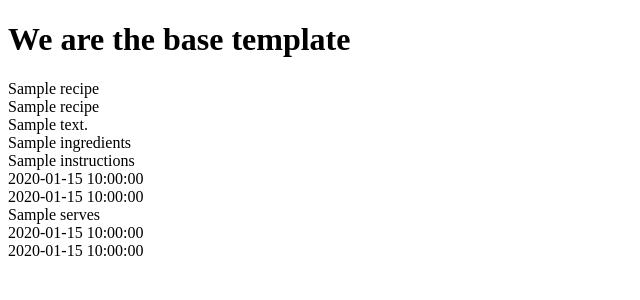
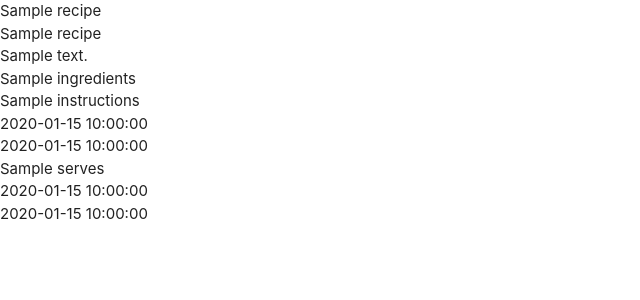
Before and after one commit to farah1979/delicious-cookbook, a Flask app: page / in a window 1280 px wide. Shown: the top 300 px of the page, without its empty margins (0-640 px from the left). Run offline with Flask 2, Linux system fonts and the light colour scheme; a database or web service that is not in the repository returns one stand-in record (values such as "Sample title"); some libraries are stand-ins or nearby versions.

Commit message:
Add Materialize and Static files

```diff
--- a/templates/base.html
+++ b/templates/base.html
@@ -4,12 +4,27 @@
     <meta charset="UTF-8">
     <meta http-equiv="X-UA-Compatible" content="IE=edge">
     <meta name="viewport" content="width=device-width, initial-scale=1.0">
+    <!----------------------------Fontawesome-link-->
+    <link rel="stylesheet" href="https://cdnjs.cloudflare.com/ajax/libs/font-awesome/5.15.3/css/all.min.css"
+          integrity="sha512-iBBXm8fW90+nuLcSKlbmrPcLa0OT92xO1BIsZ+ywDWZCvqsWgccV3gFoRBv0z+8dLJgyAHIhR35VZc2oM/gI1w=="
+          crossorigin="anonymous" referrerpolicy="no-referrer" />
+    <!-----------------------------------Import Google Icon Font-->
+    <link href="https://fonts.googleapis.com/icon?family=Material+Icons" rel="stylesheet">
+    <!------------------------------ Import materialize.css-->
+    <link rel="stylesheet" href="https://cdnjs.cloudflare.com/ajax/libs/materialize/1.0.0/css/materialize.min.css" type="text/css">
+    <!---------------------------------style.css-->
+    <link rel="stylesheet" href="{{url_for('static',filename='css/style.css')}}" type="text/css">
     <title>Delicious Cookbook</title>
 </head>
 <body>
-   <h1>We are the base template</h1>
+
     {%block content%}
     {% endblock %}
-
+    <!-----------------------------------jQuery CDN-->
+    <script src="https://code.jquery.com/jquery-3.6.0.min.js" integrity="sha256-/xUj+3OJU5yExlq6GSYGSHk7tPXikynS7ogEvDej/m4="
+            crossorigin="anonymous"></script>
+    <!-----------------------------------Compiled and minified JavaScript or Jquery-->
+    <script src="https://cdnjs.cloudflare.com/ajax/libs/materialize/1.0.0/js/materialize.min.js"></script>
+    <script src="{{url_for('static',filename='js/scripts.js')}}"></script>
 </body>
 </html>
```
Also changed, not shown: static/css/style.css (added), static/js/scripts.js (added).
